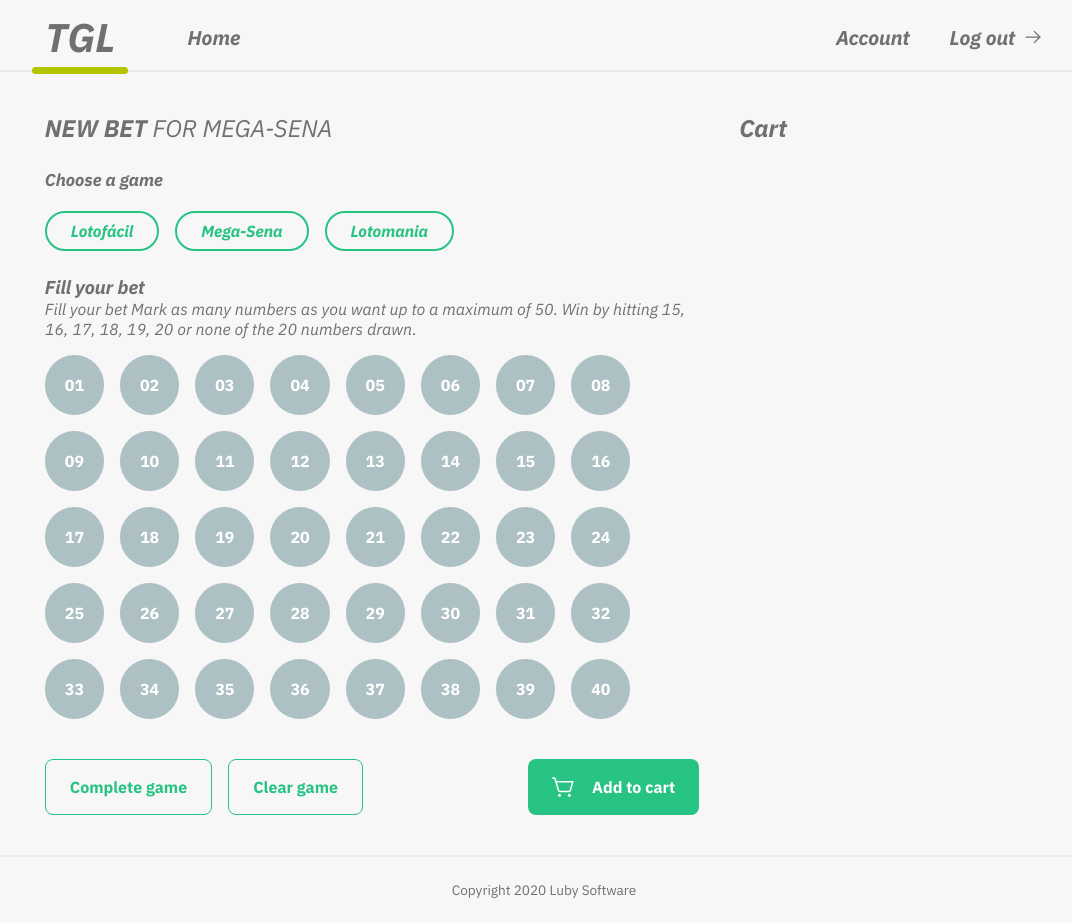
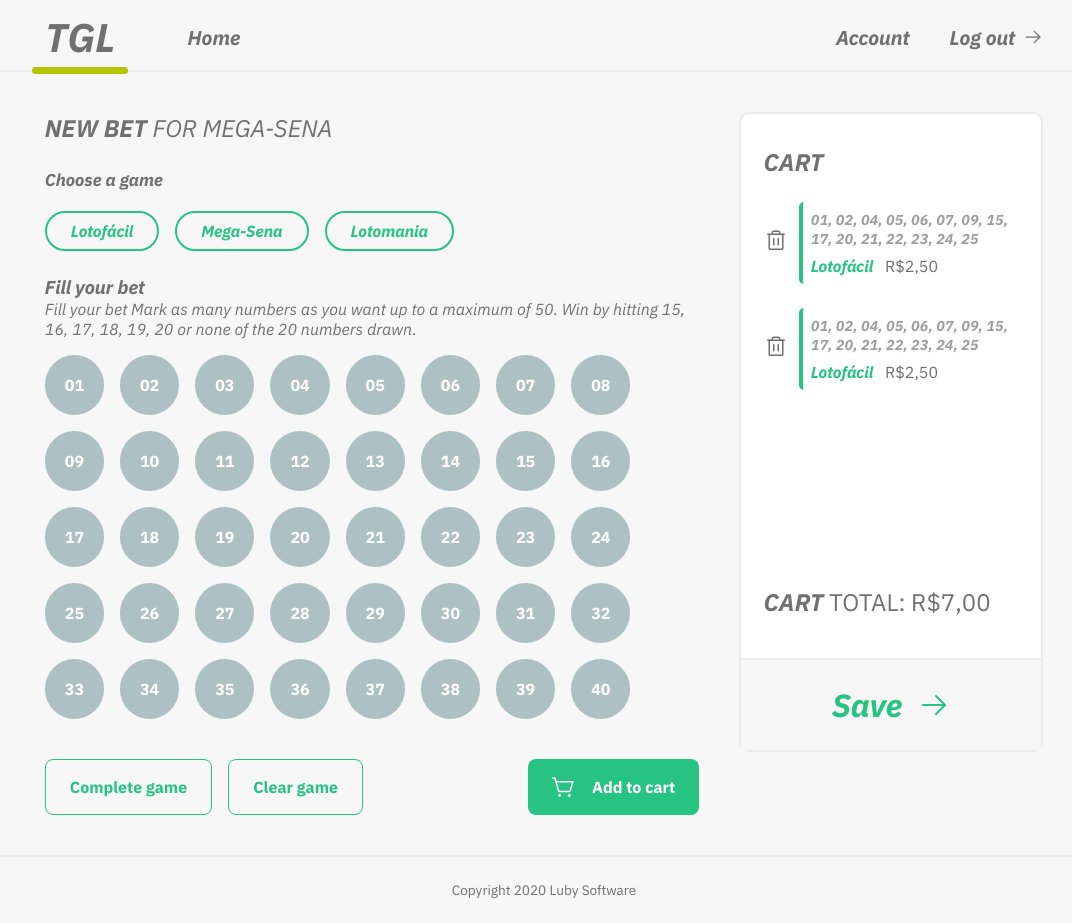
Before and after one commit to paulo-fs/tgl-react-ts, a React (Vite) app: page /bet in a window 1280 px wide. Shown: the whole page, without its empty margins (96-1168 px from the left). Built offline with nearby package versions, Linux system fonts and the light colour scheme.

Commit message:
structure: created cart elements and styles

```diff
--- a/src/pages/Bet/Bet.tsx
+++ b/src/pages/Bet/Bet.tsx
@@ -1,6 +1,6 @@
 import { NumbersBtn } from '@components/Buttons/NumbersBtn';
-import { ShoppingCartSimple } from 'phosphor-react';
-import { AddToCart, BetButton, BetContainer, BetNumbers, BetPageContainer, CartContainer, ChooseAGame, FooterButtons, HeaderContainer, SecBtn } from './betStyles';
+import { ArrowRight, ShoppingCartSimple, Trash } from 'phosphor-react';
+import { AddToCart, BetButton, BetContainer, BetNumbers, BetPageContainer, CartContainer, CartContent, CartFooter, CartItem, ChooseAGame, DeleteBtn, FooterButtons, HeaderContainer, SecBtn } from './betStyles';
 
 export function Bet(){
 	function createNumbers(){
@@ -63,7 +63,45 @@
 			</BetContainer>
 
 			<CartContainer>
-				<h2>Cart</h2>
+				<CartContent>
+				  <h2>Cart</h2>
+					<div className='cartContent'>
+						<CartItem>
+							<DeleteBtn>
+							  <Trash size={24} />
+							</DeleteBtn>
+							<div className='cartInfos'>
+								<p>
+                  01, 02, 04, 05, 06, 07, 09, 15, 17, 20, 21, 22, 23, 24, 25
+								</p>
+								<h4>Lotofácil <span>R$2,50</span></h4>
+							</div>
+						</CartItem>
+						<CartItem>
+							<DeleteBtn>
+							  <Trash size={24} />
+							</DeleteBtn>
+							<div className='cartInfos'>
+								<p>
+                  01, 02, 04, 05, 06, 07, 09, 15, 17, 20, 21, 22, 23, 24, 25
+								</p>
+								<h4>Lotofácil <span>R$2,50</span></h4>
+							</div>
+						</CartItem>
+					</div>
+				</CartContent>
+
+				<CartFooter>
+					<p>
+            Cart <span>Total: R$7,00</span>
+					</p>
+					<div>
+						<button>
+              Save
+							<ArrowRight color='#27C383'/>
+						</button>
+					</div>
+				</CartFooter>
 			</CartContainer>
 		</BetPageContainer>
 	);
--- a/src/pages/Bet/betStyles.ts
+++ b/src/pages/Bet/betStyles.ts
@@ -109,4 +109,110 @@
   flex: 1;
   min-width: 19rem;
   max-width: 25rem;
+  max-height: 40rem;
+
+  display: flex;
+  flex-direction: column;
+  justify-content: space-between;
+
+  background-color: ${props => props.theme.white};
+  border: 2px solid ${props => props.theme.gray200};
+  border-radius: 10px;
 `;
+
+export const CartContent = styled.div`
+  padding: 2rem 1.4rem;
+
+  h2{
+    font-size: 1.5rem;
+    text-transform: uppercase;
+  }
+
+  .cartContent{
+    display: flex;
+    flex-direction: column;
+    gap: 1.5rem;
+    margin-top: 1.5rem;
+  }
+`;
+
+export const DeleteBtn = styled.div`
+  border: none;
+  cursor: pointer;
+
+  &:hover{
+    opacity: .7;
+  }
+`;
+
+export const CartItem = styled.div`
+  display: flex;
+  align-items: center;
+  gap: .7rem;
+
+  .cartInfos{
+    display: flex;
+    flex-direction: column;
+    gap: .5rem;
+
+    padding: .5rem;
+    border-radius: 5px;
+    border-left: 4px solid ${props => props.theme.green2};
+
+    p{
+      font-size: 0.9rem;
+      font-weight: bold;
+      color: ${props => props.theme.gray500};
+    }
+
+    h4{
+      font-size: 1rem;
+      color: ${props => props.theme.green2};
+
+      span{
+        font-style: normal;
+        font-weight: lighter;
+        margin-left: .5rem;
+      }
+    }
+  }
+`;
+
+export const CartFooter = styled.div`
+  p{
+    padding: 2.5rem 1.4rem;
+    font-size: 1.5rem;
+    font-weight: bold;
+    text-transform: uppercase;
+
+    span{
+      font-style: normal;
+      font-weight: lighter;
+    }
+  }
+
+  div{
+    width: 100%;
+    padding: 1.5rem;
+    border-top: 2px solid ${props => props.theme.gray200};
+    background-color: ${props => props.theme.gray100};
+
+    display: grid;
+    place-content: center;
+
+    button{
+      font-size: 2rem;
+      color: ${props => props.theme.green2};
+      font-weight: bold;
+      border: none;
+      display: flex;
+      align-items: center;
+      gap: 1rem;
+
+      transition: .2s;
+      &:hover{
+        opacity: .5;
+      }
+    }
+  }
+`;
```
